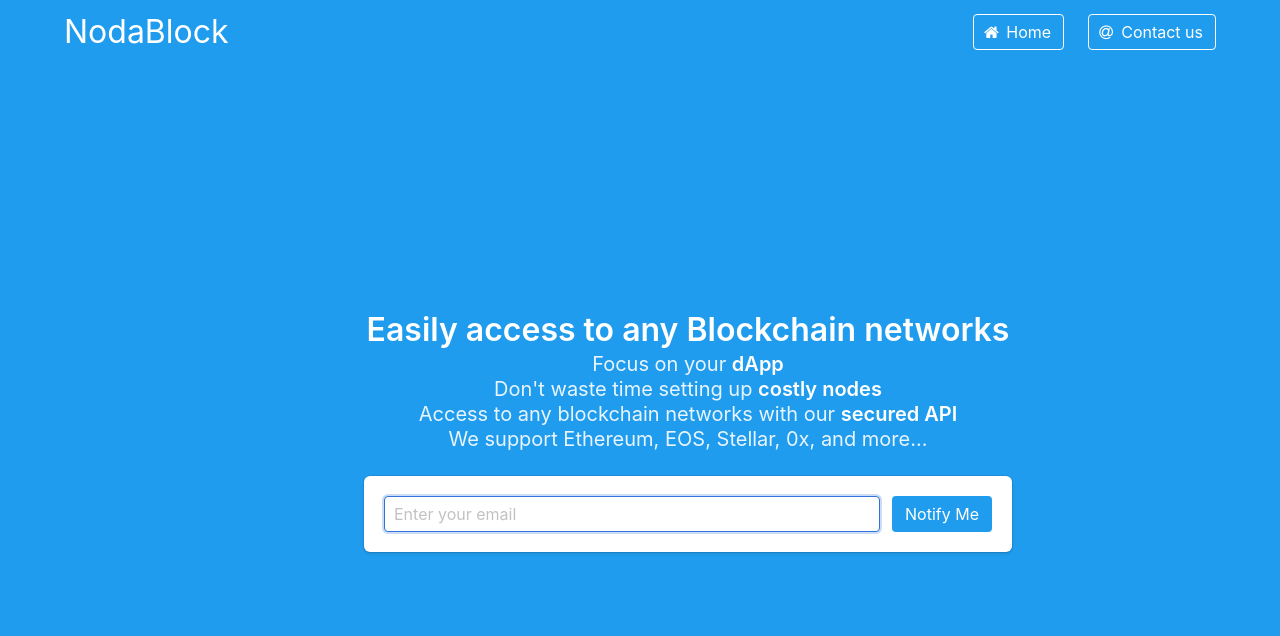
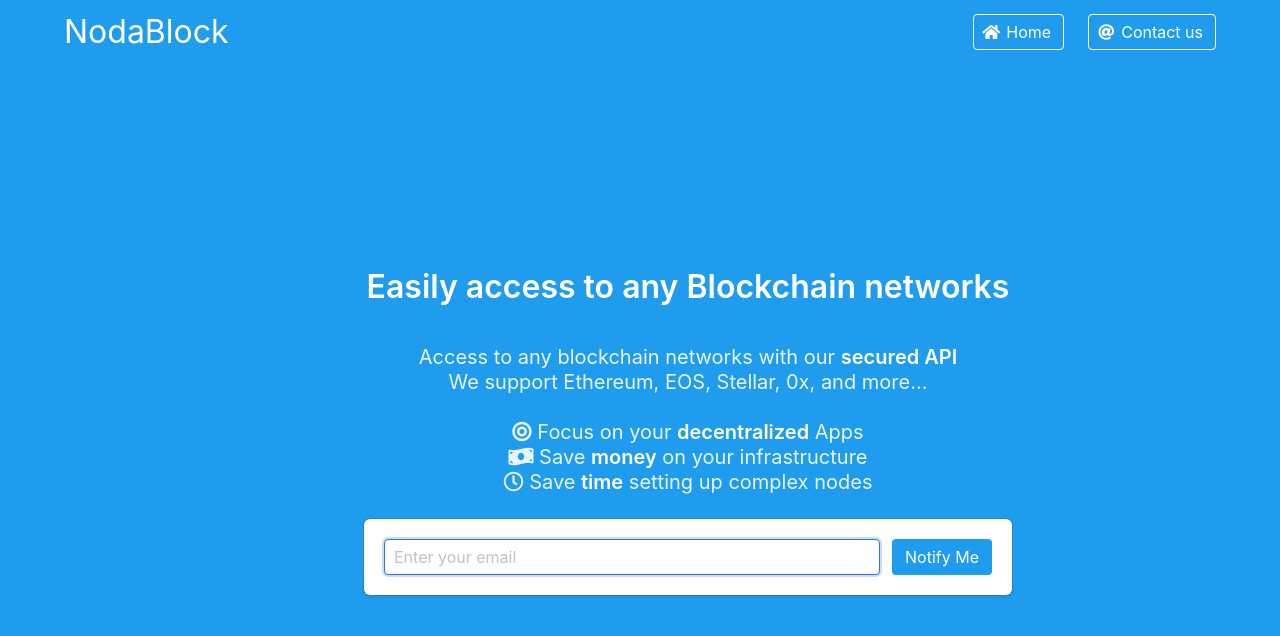
Before and after one commit to nodablock/website, a website: page index.html in a window 1280 px wide. Drawn offline with nearby package versions, Linux system fonts and the light colour scheme.

Commit message:
better landing page

```diff
--- a/index.html
+++ b/index.html
@@ -7,7 +7,7 @@
     <meta name="viewport" content="width=device-width, initial-scale=1">
     <title>NodaBlock</title>
     <!-- <link rel="shortcut icon" href="../images/fav_icon.png" type="image/x-icon"> -->
-    <link rel="stylesheet" href="https://maxcdn.bootstrapcdn.com/font-awesome/4.7.0/css/font-awesome.min.css">
+    <link rel="stylesheet" href="https://use.fontawesome.com/releases/v5.2.0/css/all.css" integrity="sha384-hWVjflwFxL6sNzntih27bfxkr27PmbbK/iSvJ+a4+0owXq79v+lsFkW54bOGbiDQ" crossorigin="anonymous">
     <link href="https://fonts.googleapis.com/css?family=Open+Sans:300,400,700" rel="stylesheet">
     <!-- Bulma Version 0.7.1-->
     <link rel="stylesheet" href="https://cdnjs.cloudflare.com/ajax/libs/bulma/0.7.1/css/bulma.min.css" />
@@ -81,13 +81,23 @@
                 <div class="container has-text-centered">
                     <div class="column is-7 is-offset-3">
                         <h1 class="title">
-                            Easily access to any <strong> Blockchain </strong> networks <br/>
+                            Easily access to any <strong> Blockchain </strong> networks <br/><br/>
                         </h1>
                         <h2 class="subtitle">
-                            Focus on your <strong>dApp</strong><br/>
-                            Don't waste time setting up <strong>costly nodes</strong><br/>
                             Access to any blockchain networks with our <strong>secured API</strong><br/>
-                            We support Ethereum, EOS, Stellar, 0x, and more...
+                            We support Ethereum, EOS, Stellar, 0x, and more...<br/><br/>
+
+
+                            <i class="fas fa-bullseye"></i>
+                            Focus on your <strong>decentralized</strong> Apps<br/>
+
+                            <i class="fas fa-money-bill-wave"></i>
+                            Save <strong>money</strong> on your infrastructure<br/>
+
+                            <i class="far fa-clock"></i>
+                            Save <strong>time</strong> setting up complex nodes<br/>
+
+
                         </h2>
                         <div class="box">
                             <form action="https://nodablock.us19.list-manage.com/subscribe/post?u=7beaa58d0d6f825f3f7cb1710&amp;id=8f3c244367" method="post" id="mc-embedded-subscribe-form" name="mc-embedded-subscribe-form" class="validate" target="_blank" novalidate>
```
